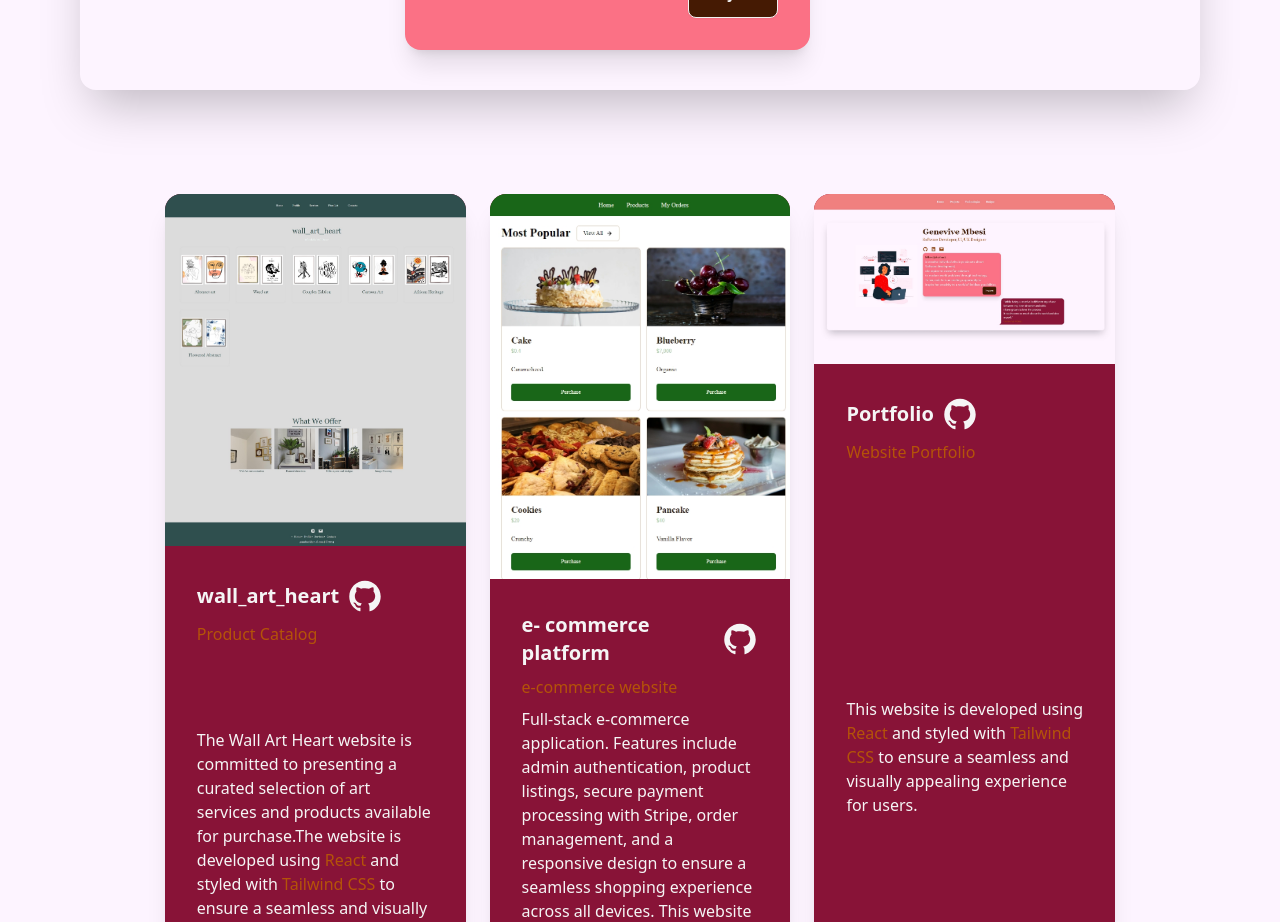
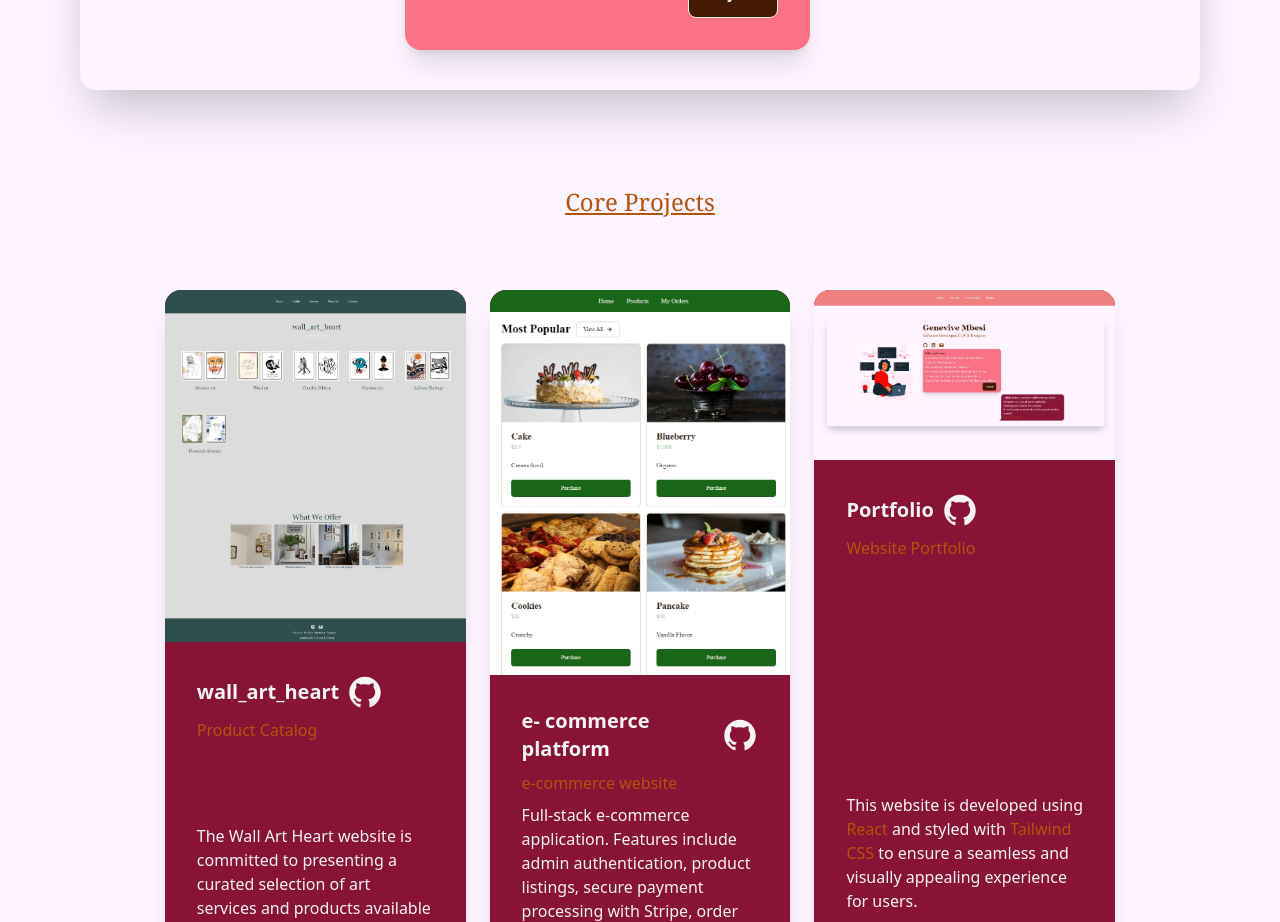
Before and after one commit to Genevive-Mbesi/Portfolio, a React (Create React App) app in the folder portfolio/: page / in a window 1280 px wide. Shown: the part 880-1802 px from the top of the page. Built offline with nearby package versions, Linux system fonts and the light colour scheme.

Commit message:
e - commerce

```diff
--- a/portfolio/src/components/home.jsx
+++ b/portfolio/src/components/home.jsx
@@ -77,9 +77,10 @@ export default function Home() {
               </div>
             </div>
           </div>
-          <div className=" justify-center w-100 ">
+          <div className=" justify-center w-100  ">
           <div className="card-body" >
-          <p className="text-2xl font-serif  text-amber-700">
+          <p className="  pt-16 flex items-center underline text-2xl justify-center font-serif  text-amber-700">
+               Core Projects
             </p>
           <Projects />
             </div>
```
